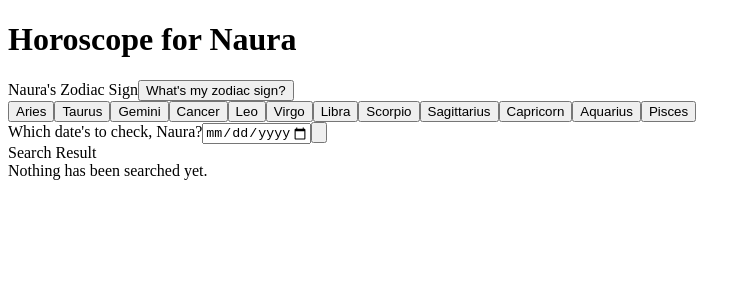
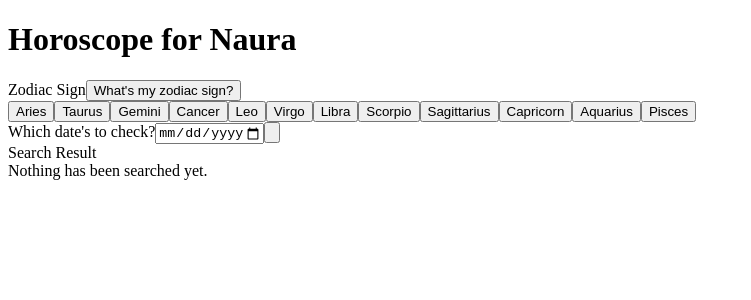
Before and after one commit to ZeroNaur/horoscope, a React (Vite) app: page / in a window 1280 px wide. Shown: the top 300 px of the page, without its empty margins (0-751 px from the left). Built offline with nearby package versions, Linux system fonts and the light colour scheme; the HTML template or start-up script is replaced by a standard one.

Commit message:
Remove Naura's name

```diff
--- a/src/App.jsx
+++ b/src/App.jsx
@@ -17,12 +17,12 @@ function App() {
 
   const searchHoroscope = async (chosenZodiac, chosenDate) => {
     if (!chosenZodiac) {
-      setArticle("Please choose a Zodiac to search, Naura.");
+      setArticle("Please choose a Zodiac to search.");
       return;
     }
 
     if (!chosenDate) {
-      setArticle("Please choose a Date to search, Naura.")
+      setArticle("Please choose a Date to search.")
       return;
     }
 
@@ -44,7 +44,7 @@ function App() {
       else {
         setSearchedZodiac(chosenZodiac);
         setSearchedDate(translateTime(chosenDate));
-        setArticle("Data for this date is not ready yet, please try again later.");
+        setArticle("Data for this date is not found.");
       }
     }
     catch (error) {
@@ -58,7 +58,7 @@ function App() {
 
       <div id="zodiac">
         <div id="zodiac-top">
-          <span className="label">Naura's Zodiac Sign</span>
+          <span className="label">Zodiac Sign</span>
           <button
             onClick={() => setIsModalVisible(true)}
           >
@@ -82,7 +82,7 @@ function App() {
       </div>
 
       <div id="date">
-        <span className="label">Which date's to check, Naura?</span>
+        <span className="label">Which date's to check?</span>
         <input
           type="date"
           min={
```
